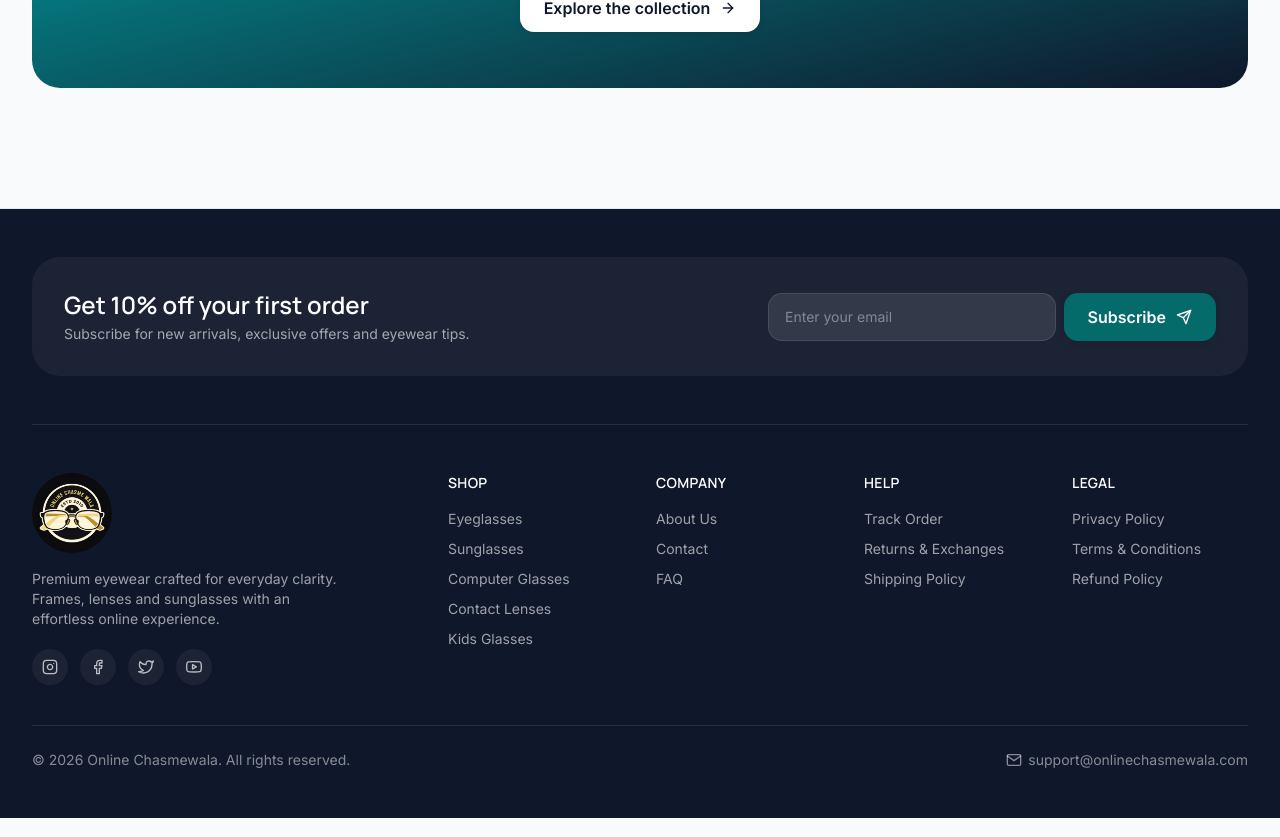
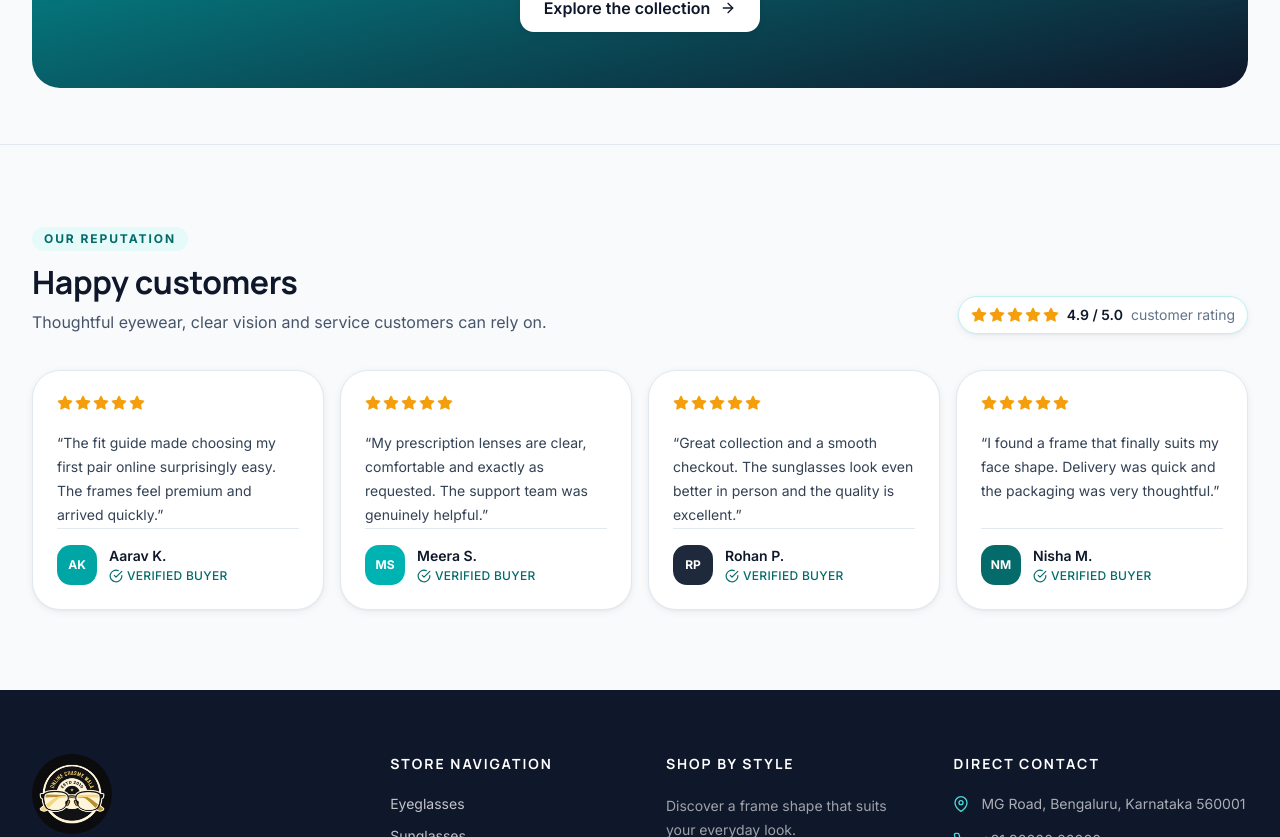
Before and after one commit to ceegfxdesign-hue/Online-Chasmewala, a React (Vite) app in the folder frontend/: page / in a window 1280 px wide. Shown: the part 1963-2800 px from the top of the page. Built offline with nearby package versions, Linux system fonts and the light colour scheme; no server answers.

Commit message:
Add customer testimonials and redesign footer

```diff
--- /dev/null
+++ b/frontend/src/components/home/HappyCustomers.jsx
@@ -0,0 +1,85 @@
+import { FiCheckCircle, FiStar } from 'react-icons/fi';
+
+const TESTIMONIALS = [
+  {
+    name: 'Aarav K.',
+    initials: 'AK',
+    color: 'bg-brand-500',
+    quote: 'The fit guide made choosing my first pair online surprisingly easy. The frames feel premium and arrived quickly.',
+  },
+  {
+    name: 'Meera S.',
+    initials: 'MS',
+    color: 'bg-accent-600',
+    quote: 'My prescription lenses are clear, comfortable and exactly as requested. The support team was genuinely helpful.',
+  },
+  {
+    name: 'Rohan P.',
+    initials: 'RP',
+    color: 'bg-navy-700',
+    quote: 'Great collection and a smooth checkout. The sunglasses look even better in person and the quality is excellent.',
+  },
+  {
+    name: 'Nisha M.',
+    initials: 'NM',
+    color: 'bg-brand-700',
+    quote: 'I found a frame that finally suits my face shape. Delivery was quick and the packaging was very thoughtful.',
+  },
+];
+
+function Stars() {
+  return (
+    <div className="flex gap-0.5 text-warning" aria-label="5 out of 5 stars">
+      {Array.from({ length: 5 }).map((_, index) => (
+        // eslint-disable-next-line react/no-array-index-key
+        <FiStar key={index} className="h-4 w-4 fill-current" aria-hidden="true" />
+      ))}
+    </div>
+  );
+}
+
+/** Social-proof review cards shown directly above the footer on the home page. */
+export function HappyCustomers() {
+  return (
+    <section className="border-t border-navy-100 bg-surface-muted">
+      <div className="container-page py-14 sm:py-20">
+        <div className="flex flex-col gap-5 sm:flex-row sm:items-end sm:justify-between">
+          <div>
+            <span className="inline-flex rounded-full bg-brand-50 px-3 py-1 text-xs font-bold uppercase tracking-[0.16em] text-brand-700">
+              Our reputation
+            </span>
+            <h2 className="mt-3 text-h2 text-navy-900">Happy customers</h2>
+            <p className="mt-2 max-w-xl text-navy-500">Thoughtful eyewear, clear vision and service customers can rely on.</p>
+          </div>
+          <div className="inline-flex w-fit items-center gap-2 rounded-full border border-brand-100 bg-surface px-3 py-2 text-sm text-navy-600 shadow-soft">
+            <Stars />
+            <span className="font-semibold text-navy-900">4.9 / 5.0</span>
+            <span className="text-navy-400">customer rating</span>
+          </div>
+        </div>
+
+        <div className="mt-9 grid gap-4 sm:grid-cols-2 xl:grid-cols-4">
+          {TESTIMONIALS.map((testimonial) => (
+            <article key={testimonial.name} className="flex min-h-[15rem] flex-col rounded-3xl border border-navy-100 bg-surface p-6 shadow-soft">
+              <Stars />
+              <p className="mt-5 text-sm leading-6 text-navy-600">“{testimonial.quote}”</p>
+              <div className="mt-auto flex items-center gap-3 border-t border-navy-100 pt-4">
+                <span className={`flex h-10 w-10 items-center justify-center rounded-xl text-xs font-bold text-white ${testimonial.color}`}>
+                  {testimonial.initials}
+                </span>
+                <div>
+                  <p className="text-sm font-semibold text-navy-900">{testimonial.name}</p>
+                  <p className="mt-0.5 flex items-center gap-1 text-xs font-medium uppercase tracking-wide text-brand-700">
+                    <FiCheckCircle className="h-3.5 w-3.5" /> Verified buyer
+                  </p>
+                </div>
+              </div>
+            </article>
+          ))}
+        </div>
+      </div>
+    </section>
+  );
+}
+
+export default HappyCustomers;
--- a/frontend/src/components/layout/Footer.jsx
+++ b/frontend/src/components/layout/Footer.jsx
@@ -1,69 +1,88 @@
 import { Link } from 'react-router-dom';
-import { FiInstagram, FiFacebook, FiTwitter, FiYoutube, FiMail } from 'react-icons/fi';
+import { FiClock, FiMail, FiMapPin, FiMessageCircle, FiPhone } from 'react-icons/fi';
 import { Logo } from '@/components/common/Logo';
-import { Newsletter } from '@/components/common/Newsletter';
 import { FOOTER_LINKS } from '@/constants/navigation';
+import { ROUTES } from '@/constants/routes';
 
-const SOCIALS = [
-  { icon: FiInstagram, href: 'https://instagram.com', label: 'Instagram' },
-  { icon: FiFacebook, href: 'https://facebook.com', label: 'Facebook' },
-  { icon: FiTwitter, href: 'https://twitter.com', label: 'Twitter' },
-  { icon: FiYoutube, href: 'https://youtube.com', label: 'YouTube' },
+const STYLES = [
+  { label: 'Wayfarer frames', to: `${ROUTES.products}?frameShape=wayfarer` },
+  { label: 'Rectangle frames', to: `${ROUTES.products}?frameShape=rectangle` },
+  { label: 'Round frames', to: `${ROUTES.products}?frameShape=round` },
+  { label: 'Cat-eye frames', to: `${ROUTES.products}?frameShape=cat-eye` },
 ];
 
-/** Global site footer with newsletter, link columns and social links. */
+const NAVIGATION = FOOTER_LINKS.find((column) => column.title === 'Shop')?.links || [];
+
+/** Global contact-led footer with navigation and quick style links. */
 export function Footer() {
   return (
-    <footer className="mt-16 border-t border-navy-100 bg-navy-900 text-white/80">
-      <div className="container-page py-12">
-        <Newsletter />
+    <footer className="bg-navy-900 text-white/75">
+      <div className="container-page py-12 sm:py-16">
+        <div className="grid gap-10 md:grid-cols-2 xl:grid-cols-[1.35fr_1fr_1.05fr_1.25fr]">
+          <div>
+            <Logo className="!h-16 !w-16 sm:!h-20 sm:!w-20" />
+            <p className="mt-5 max-w-xs text-sm leading-6 text-white/60">
+              Eyewear selected for everyday clarity, confident style and a more comfortable online shopping experience.
+            </p>
+            <div className="mt-6 flex max-w-xs items-start gap-3 rounded-2xl border border-white/15 bg-white/5 p-4">
+              <FiClock className="mt-0.5 h-5 w-5 shrink-0 text-brand-300" />
+              <div>
+                <p className="text-sm font-semibold text-white">Open every day</p>
+                <p className="mt-1 text-xs leading-5 text-white/60">Customer support is available from 9:00 AM to 8:00 PM.</p>
+              </div>
+            </div>
+          </div>
 
-        <div className="mt-12 grid grid-cols-2 gap-8 border-t border-white/10 pt-12 md:grid-cols-3 lg:grid-cols-6">
-          <div className="col-span-2">
-            <Logo variant="light" />
-            <p className="mt-4 max-w-xs text-sm text-white/60">
-              Premium eyewear crafted for everyday clarity. Frames, lenses and sunglasses with an
-              effortless online experience.
-            </p>
-            <div className="mt-5 flex items-center gap-3">
-              {SOCIALS.map(({ icon: Icon, href, label }) => (
-                <a
-                  key={label}
-                  href={href}
-                  target="_blank"
-                  rel="noreferrer"
-                  aria-label={label}
-                  className="flex h-9 w-9 items-center justify-center rounded-full bg-white/5 text-white/70 transition-colors hover:bg-brand-500 hover:text-white"
+          <div>
+            <h2 className="text-sm font-bold uppercase tracking-[0.14em] text-white">Store navigation</h2>
+            <ul className="mt-5 space-y-3 text-sm">
+              {NAVIGATION.map((link) => (
+                <li key={link.label}>
+                  <Link to={link.to} className="transition-colors hover:text-brand-300">{link.label}</Link>
+                </li>
+              ))}
+              <li><Link to={ROUTES.about} className="transition-colors hover:text-brand-300">Our story</Link></li>
+              <li><Link to={ROUTES.contact} className="transition-colors hover:text-brand-300">Contact us</Link></li>
+            </ul>
+          </div>
+
+          <div>
+            <h2 className="text-sm font-bold uppercase tracking-[0.14em] text-white">Shop by style</h2>
+            <p className="mt-5 text-sm leading-6 text-white/60">Discover a frame shape that suits your everyday look.</p>
+            <div className="mt-5 flex flex-wrap gap-2">
+              {STYLES.map((style) => (
+                <Link
+                  key={style.label}
+                  to={style.to}
+                  className="rounded-full border border-white/15 bg-white/5 px-3 py-2 text-xs font-semibold uppercase tracking-wide text-white/80 transition hover:border-brand-400 hover:bg-brand-500 hover:text-white"
                 >
-                  <Icon className="h-4 w-4" />
-                </a>
+                  {style.label}
+                </Link>
               ))}
             </div>
           </div>
 
-          {FOOTER_LINKS.map((col) => (
-            <div key={col.title}>
-              <h3 className="text-sm font-semibold uppercase tracking-wide text-white">
-                {col.title}
-              </h3>
-              <ul className="mt-4 space-y-2.5 text-sm">
-                {col.links.map((link) => (
-                  <li key={link.label}>
-                    <Link to={link.to} className="text-white/60 transition-colors hover:text-brand-400">
-                      {link.label}
-                    </Link>
-                  </li>
-                ))}
-              </ul>
-            </div>
-          ))}
+          <div>
+            <h2 className="text-sm font-bold uppercase tracking-[0.14em] text-white">Direct contact</h2>
+            <ul className="mt-5 space-y-4 text-sm text-white/65">
+              <li className="flex gap-3"><FiMapPin className="mt-0.5 h-4 w-4 shrink-0 text-brand-300" /><span>MG Road, Bengaluru, Karnataka 560001</span></li>
+              <li><a href="tel:+919000000000" className="flex items-center gap-3 transition hover:text-brand-300"><FiPhone className="h-4 w-4 text-brand-300" />+91 90000 00000</a></li>
+              <li><a href="mailto:support@onlinechasmewala.com" className="flex items-center gap-3 transition hover:text-brand-300"><FiMail className="h-4 w-4 text-brand-300" />support@onlinechasmewala.com</a></li>
+            </ul>
+            <a
+              href="https://wa.me/919000000000"
+              target="_blank"
+              rel="noreferrer"
+              className="mt-7 inline-flex w-full items-center justify-center gap-2 rounded-full bg-brand-500 px-5 py-3 text-sm font-bold uppercase tracking-wide text-white transition hover:bg-brand-400"
+            >
+              <FiMessageCircle className="h-4 w-4" /> WhatsApp chat
+            </a>
+          </div>
         </div>
 
-        <div className="mt-10 flex flex-col items-center justify-between gap-4 border-t border-white/10 pt-6 text-sm text-white/50 sm:flex-row">
+        <div className="mt-12 flex flex-col gap-3 border-t border-white/10 pt-6 text-xs uppercase tracking-[0.12em] text-white/45 sm:flex-row sm:items-center sm:justify-between">
           <p>© {new Date().getFullYear()} Online Chasmewala. All rights reserved.</p>
-          <a href="mailto:support@onlinechasmewala.com" className="flex items-center gap-1.5 hover:text-brand-400">
-            <FiMail className="h-4 w-4" /> support@onlinechasmewala.com
-          </a>
+          <p>Made with care for clearer vision</p>
         </div>
       </div>
     </footer>
--- a/frontend/src/pages/store/HomePage.jsx
+++ b/frontend/src/pages/store/HomePage.jsx
@@ -16,6 +16,7 @@ import { SectionHeading } from '@/components/common/SectionHeading';
 import { ProductCarousel } from '@/components/product/ProductCarousel';
 import { ShopByFaceShape } from '@/components/home/ShopByFaceShape';
 import { FeaturedBrands } from '@/components/home/FeaturedBrands';
+import { HappyCustomers } from '@/components/home/HappyCustomers';
 import { TrendingCatalogHero } from '@/components/home/TrendingCatalogHero';
 import { useGetCollectionsQuery } from '@/features/products/productApi';
 import { selectRecentlyViewed } from '@/features/recentlyViewed/recentlyViewedSlice';
@@ -208,6 +209,8 @@ export default function HomePage() {
           </Button>
         </div>
       </section>
+
+      <HappyCustomers />
     </>
   );
 }
```
